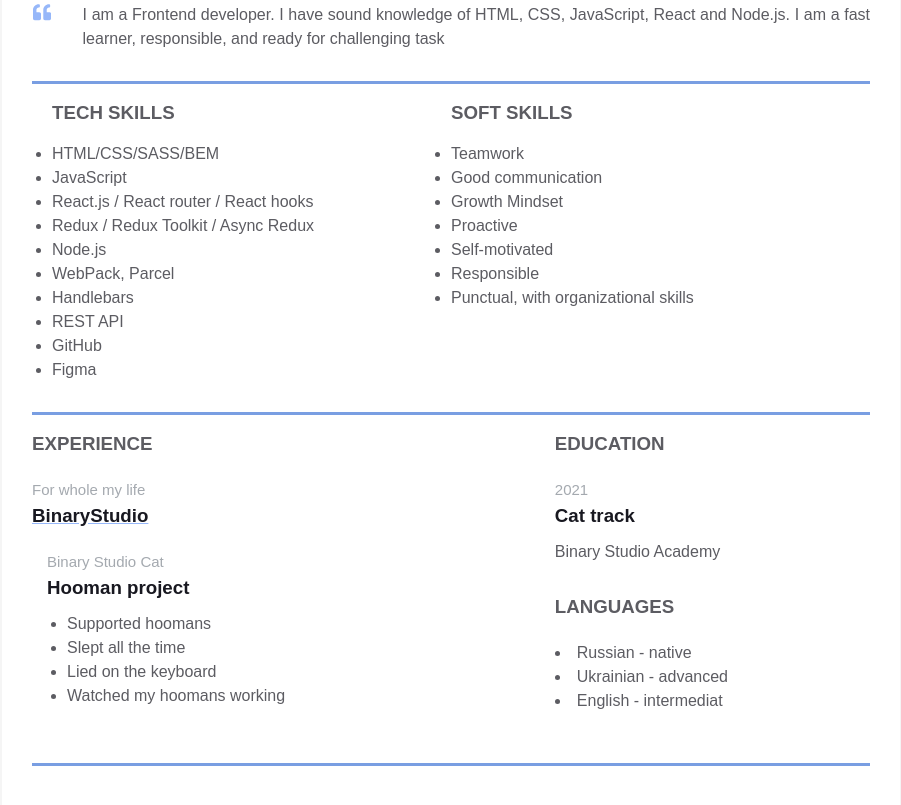
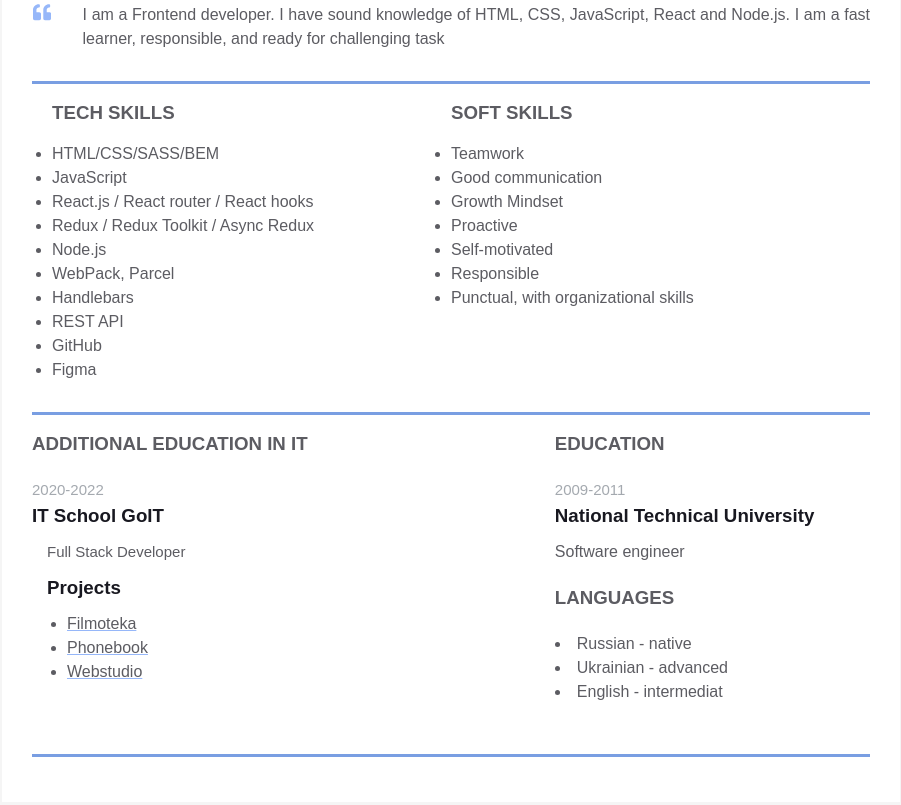
Before and after one commit to Tatiana-goit/homepage, a plain HTML site: page index.html in a window 1280 px wide. Shown: the part 359-1164 px from the top of the page, without its empty margins (189-1090 px from the left). Drawn offline with Linux system fonts and the light colour scheme.

Commit message:
do all information about me

```diff
--- a/index.html
+++ b/index.html
@@ -15,7 +15,7 @@
       <div class="resume">
         <div class="container">
           <div class="resume__block">
-            <h1 class="contact-info__header">Tatiana</h1>
+            <h1 class="contact-info__header">Tatiana Taranushchenko</h1>
             <h3 class="contact-info__sub-header">
               Student at Binary Studio Academy
             </h3>
@@ -156,31 +156,34 @@
         <div class="container">
           <div class="resume__block">
             <div class="main-info fh">
-              <div class="experiences">
-                <div class="experiences">
-                  <h3 class="experiences__header">Experience</h3>
-                  <div class="experiences__company">
-                    <div class="experiences__company-header">
-                      <span class="experiences__company-header-durability">
-                        For whole my life
+              <div class="additional-education">
+                <div class="additional-education">
+                  <h3 class="additional-education__header">
+                    Additional education in IT
+                  </h3>
+                  <div class="additional-education__company">
+                    <div class="additional-education__company-header">
+                      <span class="additional-education__company-header-year">
+                        2020-2022
                       </span>
-                      <h3 class="experiences__company-header-name">
-                        BinaryStudio
+                      <h3 class="additional-education__company-header-name">
+                        IT School GoIT
                       </h3>
                     </div>
 
-                    <div class="experiences__company-project">
-                      <span class="experiences__company-project-role">
-                        Binary Studio Cat
+                    <div class="additional-education__company-project">
+                      <span class="additional-education__company-project-role">
+                        Full Stack Developer
                       </span>
-                      <h3 class="experiences__company-project-name">
-                        Hooman project
+                      <h3 class="additional-education__company-project-name">
+                        Projects
                       </h3>
-                      <ul class="experiences__company-project-responsibilities">
-                        <li>Supported hoomans</li>
-                        <li>Slept all the time</li>
-                        <li>Lied on the keyboard</li>
-                        <li>Watched my hoomans working</li>
+                      <ul
+                        class="additional-education__company-project-responsibilities"
+                      >
+                        <li><a href="https://tatiana-taranushchenko.netlify.app/" class="additional-education__company-project-example" target="_blank">Filmoteka</a></li>
+                        <li><a href="https://tatiana-taranushchenko.netlify.app/" class="additional-education__company-project-example" target="_blank">Phonebook</a></li>
+                        <li><a href="https://tatiana-taranushchenko.netlify.app/" class="additional-education__company-project-example" target="_blank">Webstudio</a></li>
                       </ul>
                     </div>
                   </div>
@@ -194,15 +197,15 @@
                       <span
                         class="additional-info__education-university-durability"
                       >
-                        2021
+                        2009-2011
                       </span>
                       <h3
                         class="additional-info__education-university-speciality"
                       >
-                        Cat track
+                        National Technical University
                       </h3>
                       <p class="additional-info__education-university-name">
-                        Binary Studio Academy
+                        Software engineer
                       </p>
                     </div>
                   </div>
--- a/styles.css
+++ b/styles.css
@@ -188,54 +188,60 @@ body {
 
 /* Experience and additonal info styles */
 
-.experiences {
+.additional-education {
   flex: 1 1 60%;
   margin-right: 50px;
 }
 
-.experiences__header {
+.additional-education__header {
   color: var(--secondary-text-color);
   text-transform: uppercase;
   text-align: left;
   margin-bottom: 20px;
 }
 
-.experiences__company-header-durability {
+.additional-education__company-header-year {
   color: var(--durability-text-color);
   text-align: left;
   margin-bottom: 10px;
   font-size: 15px;
 }
 
-.experiences__company-header-name {
+.additional-education__company-header-name {
   color: var(--primary-text-color);
   text-decoration-color: var(--text-decoration-color);
-  text-decoration-line: underline;
   text-align: left;
-  margin-bottom: 20px;
+  margin-bottom: 10px;
 }
 
-.experiences__company-project {
+.additional-education__company-project {
   margin-left: 15px;
   margin-bottom: 25px;
 }
 
-.experiences__company-project-role {
-  color: var(--durability-text-color);
+.additional-education__company-project-role {
+  color: var(--secondary-text-color);
   text-align: left;
   margin-bottom: 10px;
   font-size: 15px;
 }
 
-.experiences__company-project-name {
+.additional-education__company-project-name {
   color: var(--primary-text-color);
   text-align: left;
   margin-bottom: 10px;
+  margin-top: 10px;
 }
 
-.experiences__company-project-responsibilities {
+.additional-education__company-project-responsibilities {
   color: var(--secondary-text-color);
   padding-left: 20px;
+}
+
+.additional-education__company-project-example {
+  color: var(--secondary-text-color);
+  text-decoration-color: var(--text-decoration-color);
+  text-decoration-line: underline;
 }
 
 .additional-info {
```
